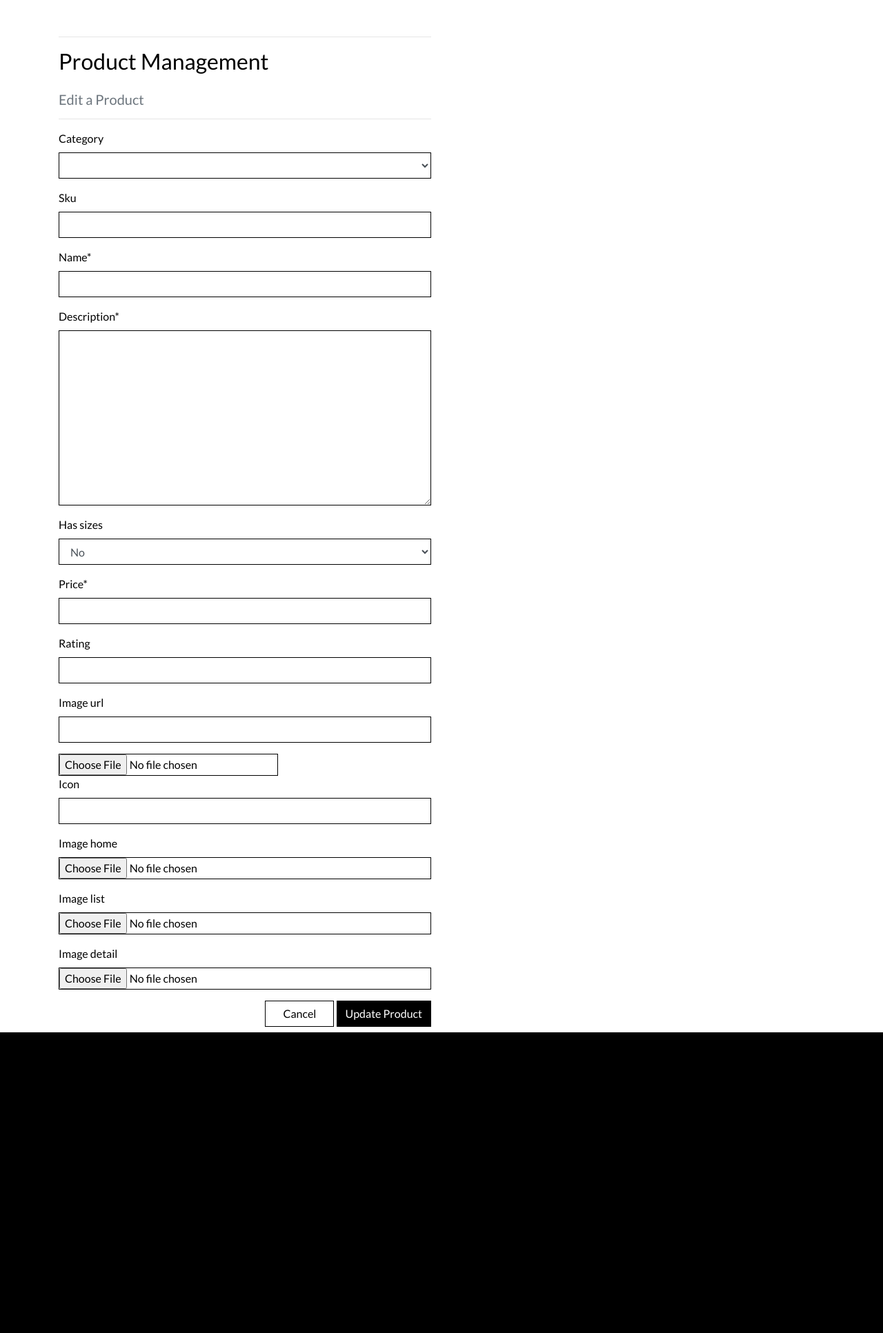
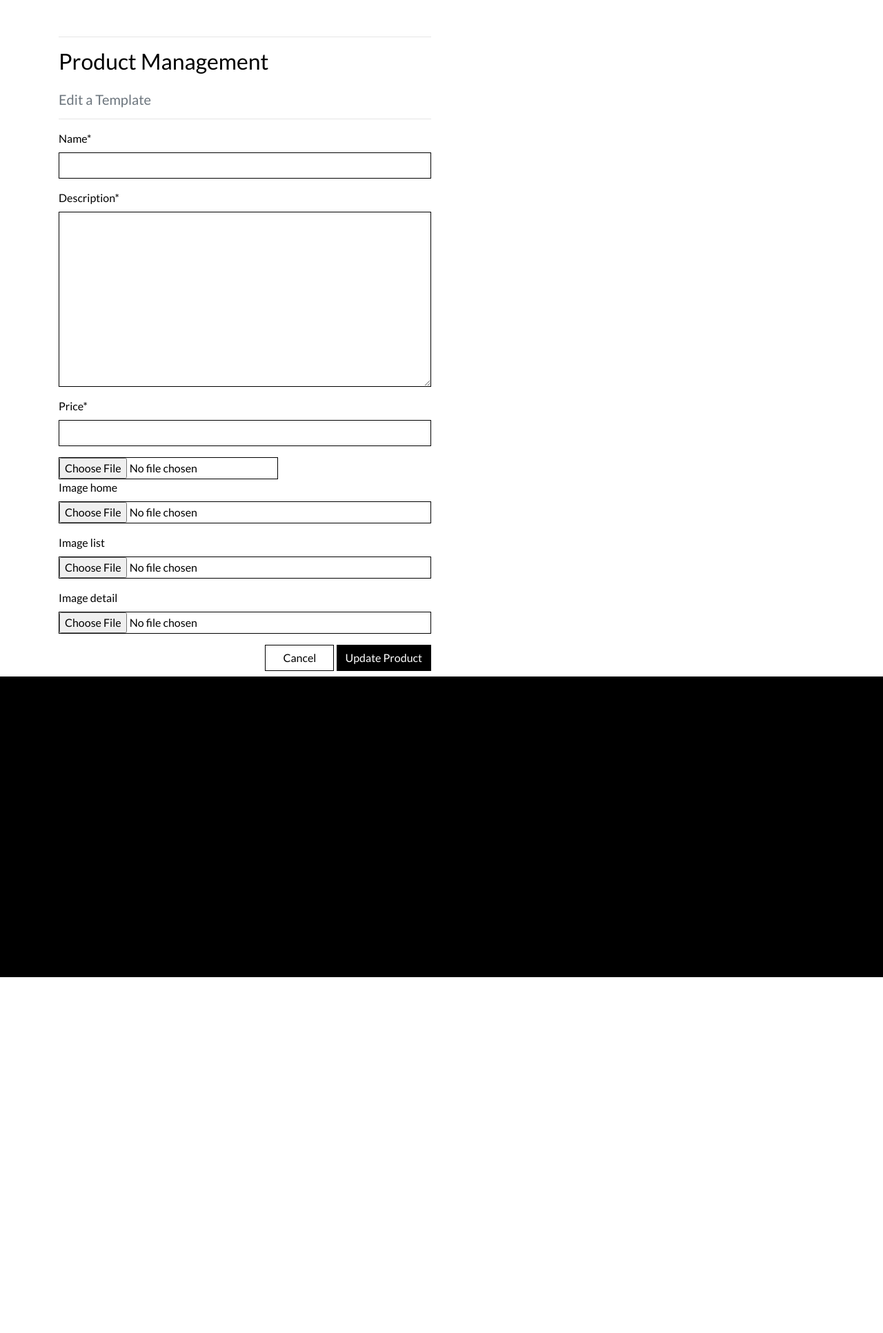
Before and after one commit to Aria-vero-s/modusdesign, a Django app: template products/templates/products/edit_product.html in a window 1280 px wide. Shown: the part 63-1996 px from the top of the page at 69% size. After the commit the page ends 1480 px from the top, so only its background shows below. Run offline with Django 3.2, Linux system fonts and the light colour scheme; the template is opened without the code that fills it: values that come from a table or form of the project are taken from there, others are empty; some libraries are stand-ins or nearby versions; some web fonts are replaced.

Commit message:
Modified product management

```diff
--- a/products/forms.py
+++ b/products/forms.py
@@ -10,10 +10,6 @@ class ProductForm(forms.ModelForm):
 
     def __init__(self, *args, **kwargs):
         super().__init__(*args, **kwargs)
-        categories = Category.objects.all()
-        friendly_names = [(c.id, c.get_friendly_name()) for c in categories]
-
-        self.fields['category'].choices = friendly_names
         for field_name, field in self.fields.items():
             field.widget.attrs['class'] = 'border-black rounded-0'
 
@@ -23,12 +19,9 @@ class TemplateForm(ProductForm):
     class Meta:
         model = Template
         fields = '__all__'
+        exclude = ['category', 'sku', 'has_sizes', 'rating', 'image_url', 'icon']
 
     def __init__(self, *args, **kwargs):
         super().__init__(*args, **kwargs)
-        categories = Category.objects.all()
-        friendly_names = [(c.id, c.get_friendly_name()) for c in categories]
-
-        self.fields['category'].choices = friendly_names
         for field_name, field in self.fields.items():
             field.widget.attrs['class'] = 'border-black rounded-0'
--- a/products/templates/products/edit_product.html
+++ b/products/templates/products/edit_product.html
@@ -16,7 +16,7 @@
             <div class="col-12 col-md-6">
                 <hr>
                 <h2 class="logo-font mb-4">Product Management</h2>
-                <h5 class="text-muted">Edit a Product</h5>
+                <h5 class="text-muted">Edit a Template</h5>
                 <hr>
             </div>
         </div>
--- a/products/templates/products/template_detail.html
+++ b/products/templates/products/template_detail.html
@@ -109,6 +109,12 @@
             </div>
         </div>
     </form>
+    {% if request.user.is_superuser %}
+        <small class="text-center align-items-center">
+            <a class="btn" href="{% url 'edit_product' product.id %}">Edit</a> |
+            <a class="btn text-danger" href="{% url 'delete_product' product.id %}">Delete</a>
+        </small>
+    {% endif %}
 </div>
 
 {% endblock %}
--- a/products/views.py
+++ b/products/views.py
@@ -145,7 +145,7 @@ def add_product(request):
         if form.is_valid():
             product = form.save()
             messages.success(request, 'Successfully added product!')
-            return redirect(reverse('product_detail', args=[product.id]))
+            return redirect(reverse('template_detail', args=[product.id]))
         else:
             messages.error(request, 'Failed to add product. Please ensure the form is valid.')
     else:
@@ -172,7 +172,7 @@ def edit_product(request, product_id):
         if form.is_valid():
             product = form.save()
             messages.success(request, 'Successfully updated product!')
-            return redirect(reverse('product_detail', args=[product.id]))
+            return redirect(reverse('template_detail', args=[product.id]))
         else:
             messages.error(request, 'Failed to update product. Please ensure the form is valid.')
     else:
@@ -198,4 +198,4 @@ def delete_product(request, product_id):
     product = get_object_or_404(Product, pk=product_id)
     product.delete()
     messages.success(request, 'Product deleted!')
-    return redirect(reverse('products'))
+    return redirect(reverse('templates'))
```
Also changed, not shown: env.py (added, +8 -0 lines), media/IMG_1645.PNG (added), media/david-jorre-9f1gCaLkZBU-unsplash.jpg (added), media/david-jorre-9f1gCaLkZBU-unsplash_u3BryyB.jpg (added), media/mickey-o-neil-NXKqkXzchPQ-unsplash.jpg (added), media/noelle-australia-6ElnH17iD-8-unsplash.jpg (added), 7 other files.
